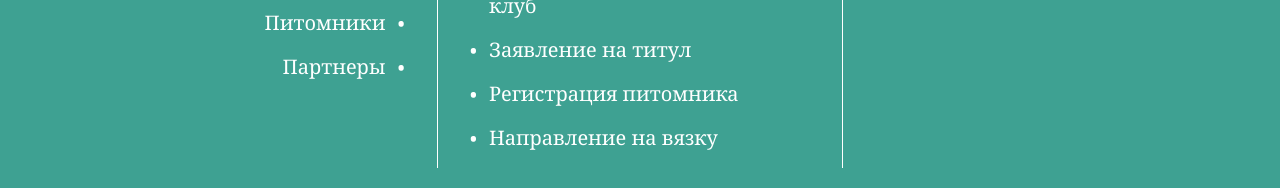
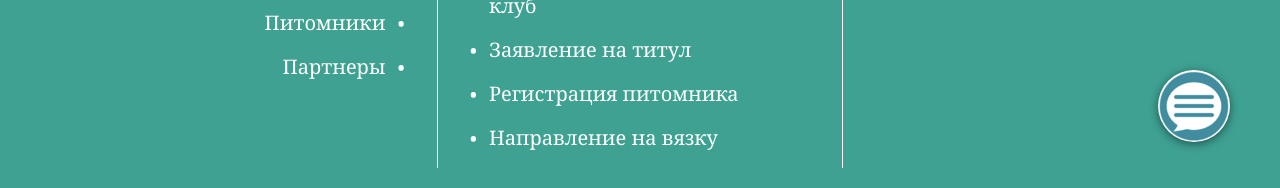
Before and after one commit to SilkShadow90/simba, a Next.js app: page /cats in a window 1280 px wide. Shown: the part 608-796 px from the top of the page. Built offline with nearby package versions, Linux system fonts and the light colour scheme; no server answers; the database is empty.

Commit message:
some fixes

```diff
--- a/styles/Page.module.css
+++ b/styles/Page.module.css
@@ -1,6 +1,6 @@
 .feedback_modal {
     position: fixed;
-    z-index: 1;
+    z-index: 3;
     right: 50px;
     bottom: 50px;
     border: none;
```
